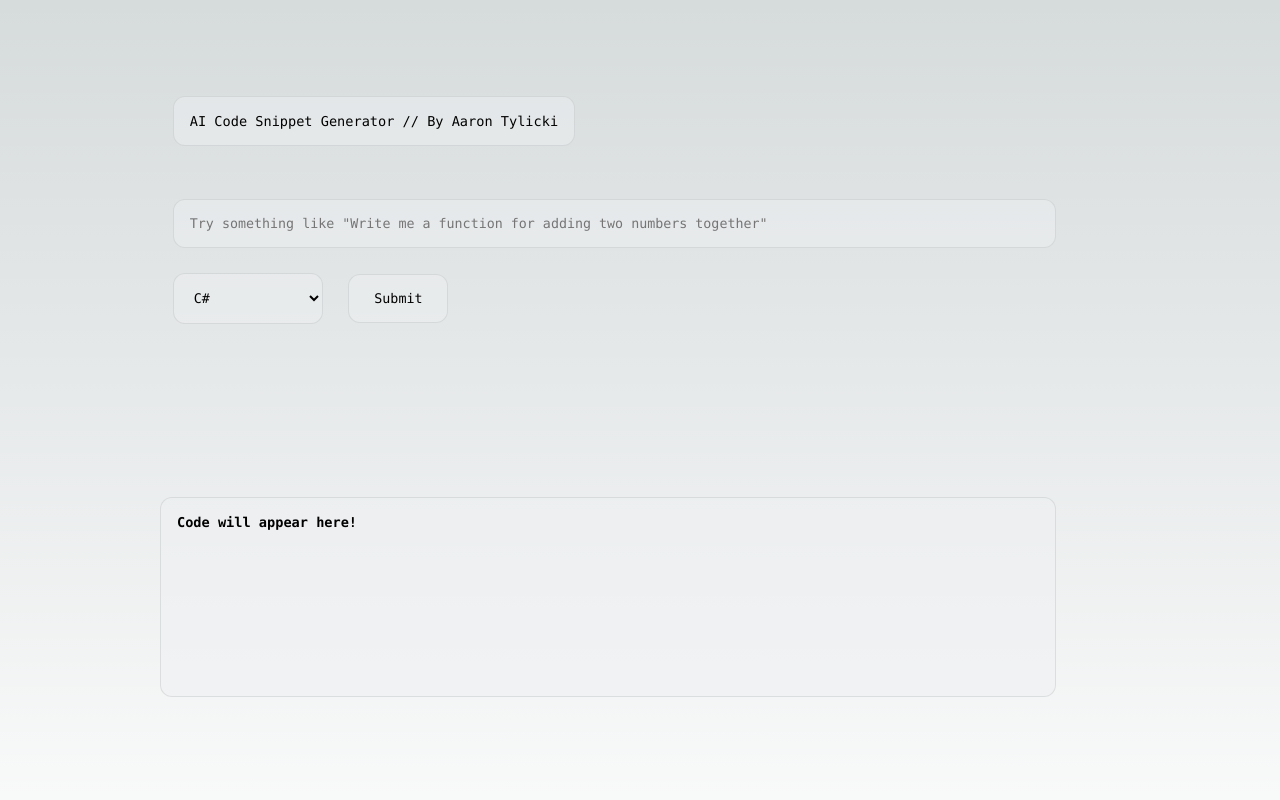
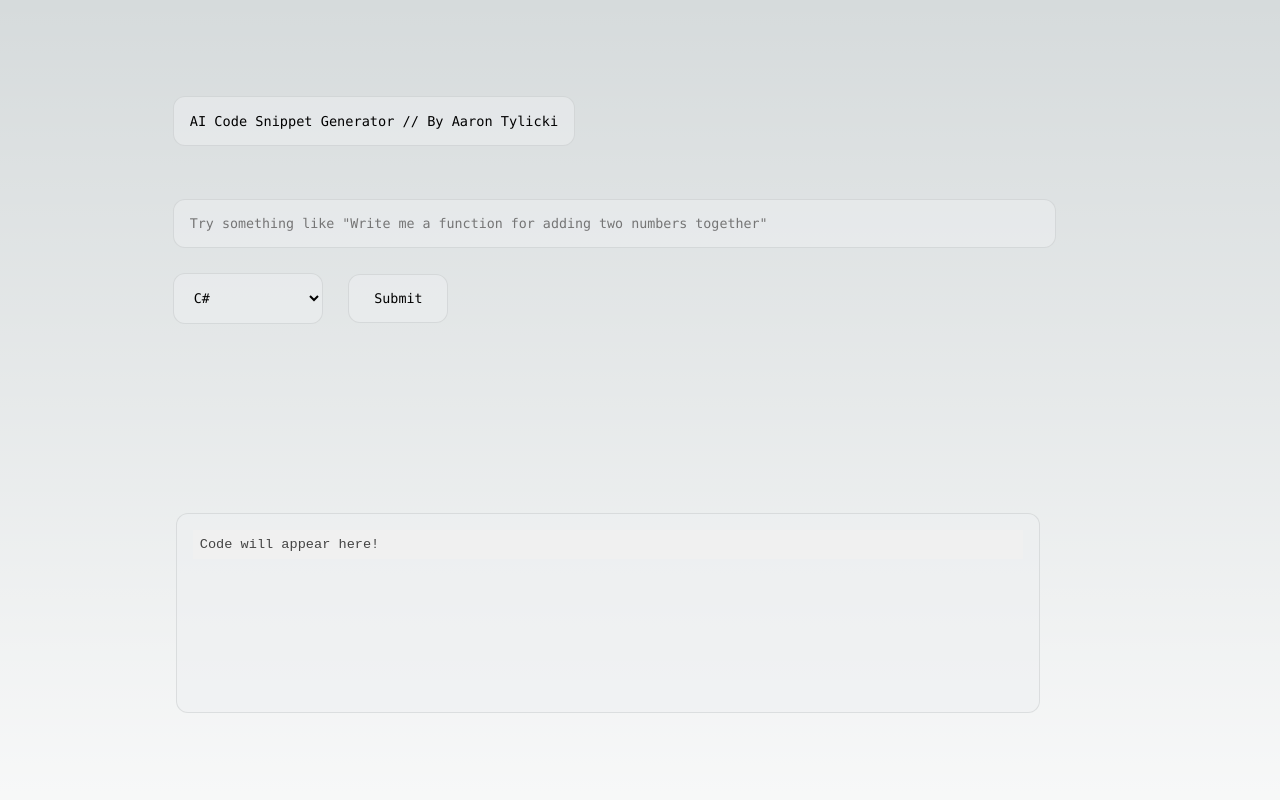
Before and after one commit to atylicki9/ai-code-snippet-generator, a Next.js app: page / in a window 1280 px wide. Shown: the top 800 px of the page. Built offline with nearby package versions, Linux system fonts and the light colour scheme; no server answers.

Commit message:
add syntax highlighting and fix prompt

```diff
--- a/package.json
+++ b/package.json
@@ -13,6 +13,7 @@
     "eslint-config-next": "13.4.19",
     "next": "13.4.19",
     "react": "18.2.0",
-    "react-dom": "18.2.0"
+    "react-dom": "18.2.0",
+    "react-syntax-highlighter": "^15.5.0"
   }
 }
--- a/src/app/page.js
+++ b/src/app/page.js
@@ -3,6 +3,7 @@
 import styles from './page.module.css'
 import { useState } from 'react'
 import { API_TOKEN } from './apiToken';
+import SyntaxHighlighter from 'react-syntax-highlighter';
 
 export default function Home() {
 
@@ -12,7 +13,9 @@ export default function Home() {
 
   function appendAdditionalPromptData(promptFromInput) {
     // add additional parameters to prompt like length, coding lang, etc.
-    return `${promptFromInput} in ${codingLanguage}. Make the response in code only and have no comments.`
+    return `You are a code writer and you should only respond in the code that is asked of you.
+     Do not add comments or any explanation of the code. Also do not include ''' in your response. Here is the code for you
+     to write: ${promptFromInput} in ${codingLanguage}.`
   }
 
   async function submitCodeSnippetRequest(promptInput) {
@@ -21,6 +24,7 @@ export default function Home() {
 
     // send prompt to openAI
     const codeSnippetResponse = await generateCodeSnippet(fullPrompt);
+    //const codeSnippetResponse = "public static string GetCode { return someCode; }" // test code
     console.log(`Response: ${codeSnippetResponse}`)
 
     // show response in codeOutput
@@ -37,7 +41,7 @@ export default function Home() {
          },
         body: JSON.stringify({
           messages: [{ role: 'user', content: fullPrompt }],
-          model: 'gpt-3.5-turbo',
+          model: 'gpt-4',
           max_tokens: 100
         })
       }
@@ -79,7 +83,9 @@ export default function Home() {
           <div className={styles.output}>
             <pre>
               <p>
-                <code className={styles.code}>{codeOutput}</code>
+                <SyntaxHighlighter language="csharp">
+                  {codeOutput}
+                </SyntaxHighlighter>
               </p>
             </pre>
           </div>
--- a/src/app/page.module.css
+++ b/src/app/page.module.css
@@ -36,16 +36,19 @@
   width: 70vw;
   z-index: 2;
   font-family: var(--font-mono);
+  padding: 1rem;
 }
 
 .output p {
   position: relative;
   margin: 0;
-  padding: 1rem;
+
   background-color: rgba(var(--callout-rgb), 0.5);
   border: 1px solid rgba(var(--callout-border-rgb), 0.3);
   border-radius: var(--border-radius);
   height: 200px;
+  overflow: scroll;
+  padding: 1rem;
 }
 
 .code {
```
Also changed, not shown: 1 other file (tests, documents, lock files or other folders).
